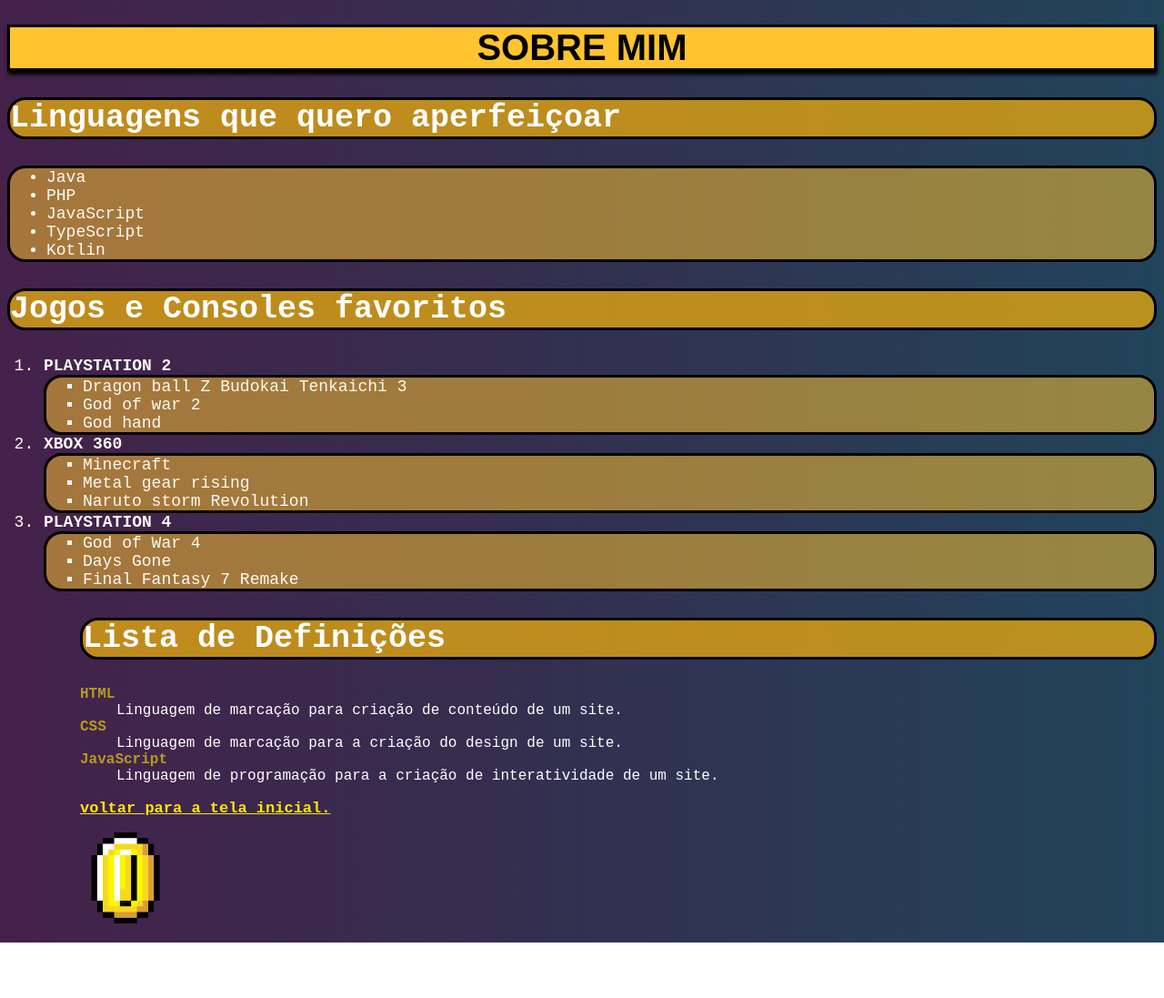
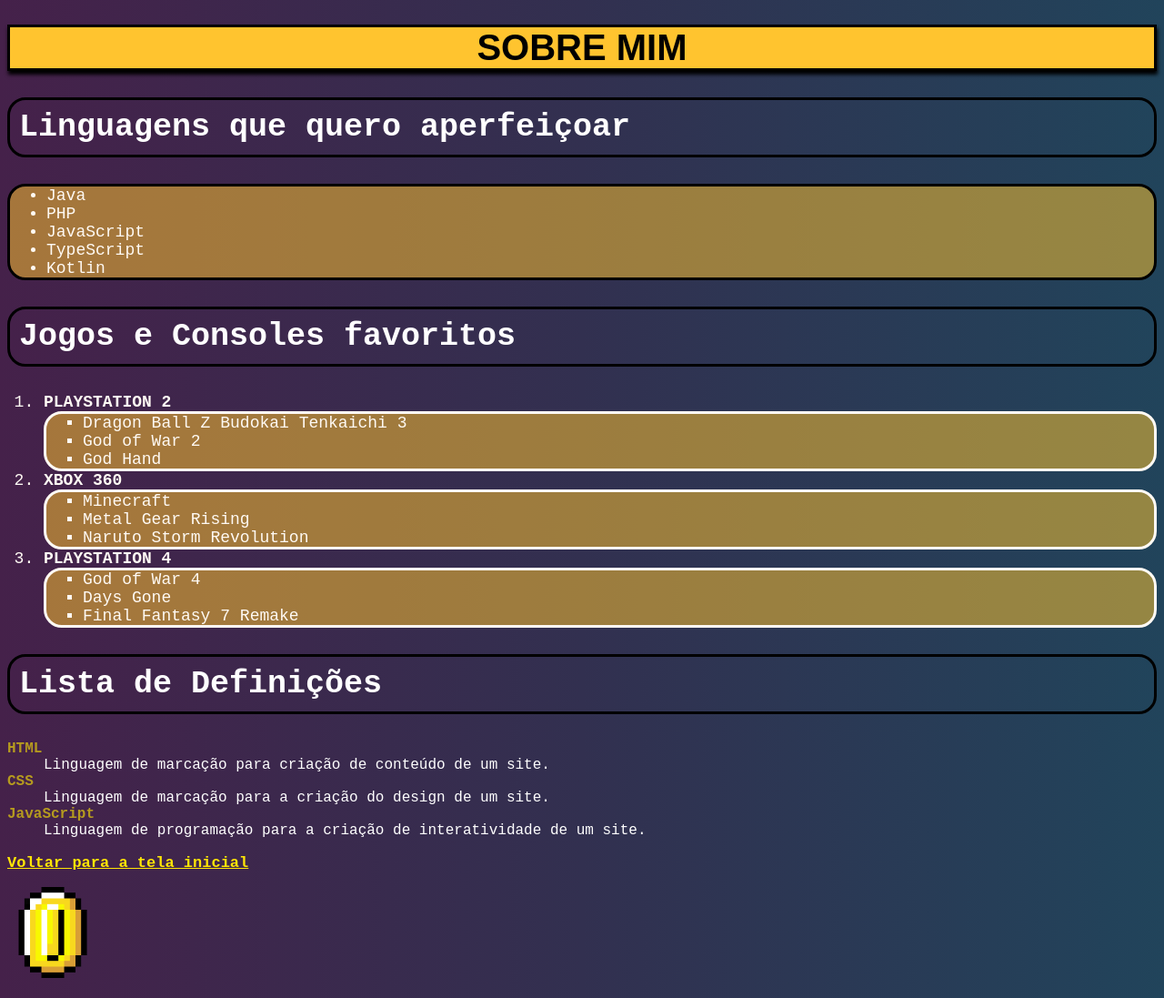
Before and after one commit to Tiagomillos/projeto-tiago, a plain HTML site: page pag002.html in a window 1280 px wide. Shown: the whole page at 91% size. Before the commit the page ends 1036 px from the top, so only its background shows below. Drawn offline with Linux system fonts and the light colour scheme.

Commit message:
mais concertos

```diff
--- a/pag002.html
+++ b/pag002.html
@@ -1,44 +1,36 @@
 <!DOCTYPE html>
 <html lang="pt-br">
   <head>
-    <meta charset="UTF-8">
-    <meta name="viewport" content="width=device-width, initial-scale=1.0">
-    <link rel="shortcut icon" href="src/icons/coin.ico" type="image/x-icon">
+    <meta charset="UTF-8" />
+    <meta name="viewport" content="width=device-width, initial-scale=1.0" />
+    <link rel="shortcut icon" href="src/icons/coin.ico" type="image/x-icon" />
     <title>Pereira</title>
-    <link rel="stylesheet" href="style.css">
+    <link rel="stylesheet" href="style.css" />
     <style>
-      h1{
+      h1 {
         font-family: Arial, Helvetica, sans-serif;
         text-align: center;
         color: rgb(0, 0, 0);
         border-style: solid;
       }
-    h2{
 
-
+      h2 {
         border-radius: 20px;
-     background-image: linear-gradientto (right,
-     #45214A, #323050 , #21445B);
+        background-image: linear-gradient(to right, #45214A, #323050, #21445B);
         color: white;
-     text-align: left;
-
-
+        padding: 10px;
       }
 
-
-    ol{
+      ul,
+      ol {
         text-align: left;
       }
-
     </style>
   </head>
   <body>
     <h1>SOBRE MIM</h1>
 
-
     <h2>Linguagens que quero aperfeiçoar</h2>
-
-
     <ul type="I">
       <li>Java</li>
       <li>PHP</li>
@@ -47,47 +39,53 @@
       <li>Kotlin</li>
     </ul>
 
-
-
     <h2>Jogos e Consoles favoritos</h2>
-
-
     <ol>
-      <li><b>PLAYSTATION 2</b></li>
+      <li><strong>PLAYSTATION 2</strong>
         <ul type="square">
-        <li>Dragon ball Z Budokai Tenkaichi 3</li>
-        <li>God of war 2</li>
-        <li>God hand</li>
-
+          <li>Dragon Ball Z Budokai Tenkaichi 3</li>
+          <li>God of War 2</li>
+          <li>God Hand</li>
         </ul>
-      <li><b>XBOX 360</b></li>
+      </li>
+      <li><strong>XBOX 360</strong>
         <ul type="square">
           <li>Minecraft</li>
-        <li>Metal gear rising</li>
-        <li>Naruto storm Revolution</li>
+          <li>Metal Gear Rising</li>
+          <li>Naruto Storm Revolution</li>
         </ul>
-
-
-      <li><b>PLAYSTATION 4</b></li>
+      </li>
+      <li><strong>PLAYSTATION 4</strong>
         <ul type="square">
           <li>God of War 4</li>
           <li>Days Gone</li>
           <li>Final Fantasy 7 Remake</li>
         </ul>
-
-      <ol>
+      </li>
+    </ol>
 
     <h2>Lista de Definições</h2>
     <dl>
-          <dt><b>HTML</b></dt>
+      <dt><strong>HTML</strong></dt>
       <dd>Linguagem de marcação para criação de conteúdo de um site.</dd>
-          <dt><b>CSS</b></dt>
+
+      <dt><strong>CSS</strong></dt>
       <dd>Linguagem de marcação para a criação do design de um site.</dd>
-          <dt><b>JavaScript</b></dt>
+
+      <dt><strong>JavaScript</strong></dt>
       <dd>Linguagem de programação para a criação de interatividade de um site.</dd>
-          <p><a href="index.html" rel="prev"> <b>voltar para a tela inicial.</b></a></p>
+    </dl>
 
-          <abbr title="Clique para voltar ao projeto!"><a href="file:///home/tiago/Documentos/DEV.DOBRO/index.html" rel="_blank"><img src="src/icons/Ph03nyx-Super-Mario-Retro-Coin.256.png" alt="imagem flexísivel" width="100px"></a></abbr>
+    <p>
+      <a href="index.html" rel="prev"><strong>Voltar para a tela inicial</strong></a>
+    </p>
 
+    <p>
+      <abbr title="Clique para voltar ao projeto!">
+        <a href="index.html">
+          <img src="src/icons/Ph03nyx-Super-Mario-Retro-Coin.256.png" alt="Voltar ao início" width="100px" />
+        </a>
+      </abbr>
+    </p>
   </body>
 </html>
```
Also changed, not shown: index.html (+2 -2 lines). Lines whose indentation alone changed are shown as unchanged.
